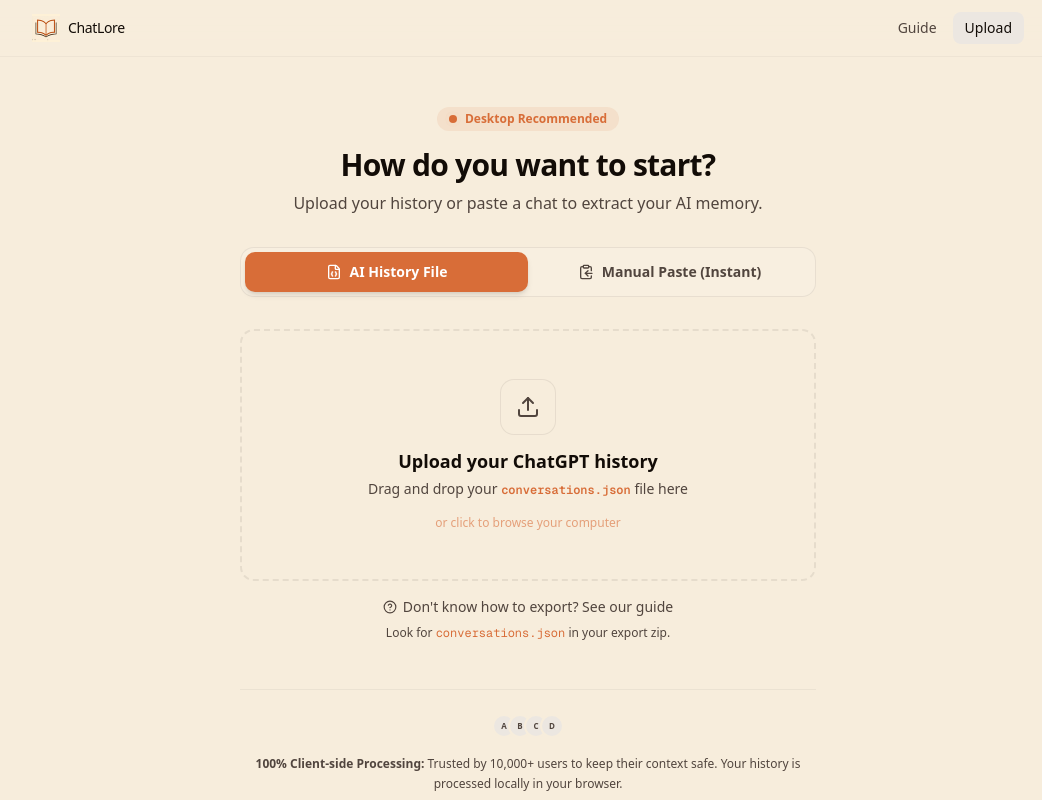
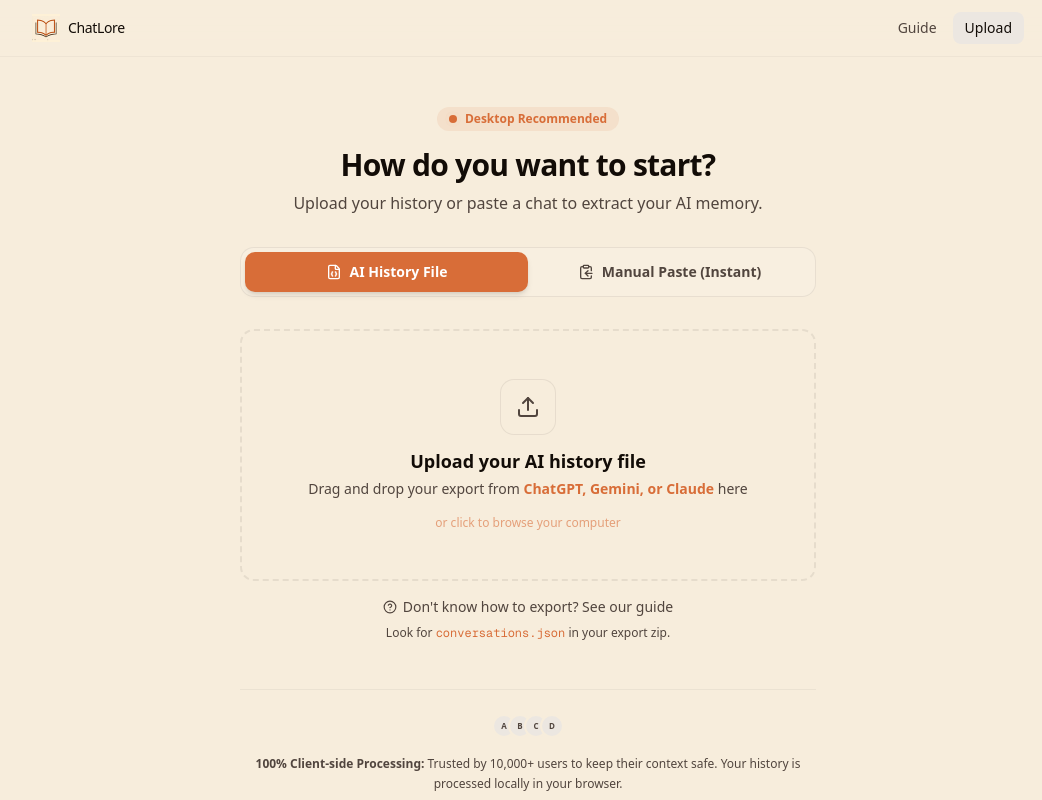
Before and after one commit to MarinaBrau/chatlore, a Next.js app: page /upload in a window 1280 px wide. Shown: the top 800 px of the page, without its empty margins (112-1154 px from the left). Built offline with nearby package versions, Linux system fonts and the light colour scheme.

Commit message:
ux: update upload zone text to mention ChatGPT, Gemini, and Assistant

```diff
--- a/src/components/UploadZone.tsx
+++ b/src/components/UploadZone.tsx
@@ -119,10 +119,10 @@
               <p className="font-bold text-lg">
                 {isDragging
                   ? "Drop it here!"
-                  : "Upload your ChatGPT history"}
+                  : "Upload your AI history file"}
               </p>
               <p className="mt-1 text-sm text-muted-foreground">
-                Drag and drop your <span className="font-mono text-xs text-amber font-semibold">conversations.json</span> file here
+                Drag and drop your export from <span className="text-amber font-semibold">ChatGPT, Gemini, or Claude</span> here
               </p>
               <p className="mt-4 text-xs font-medium text-amber/60">
                 or click to browse your computer
```
